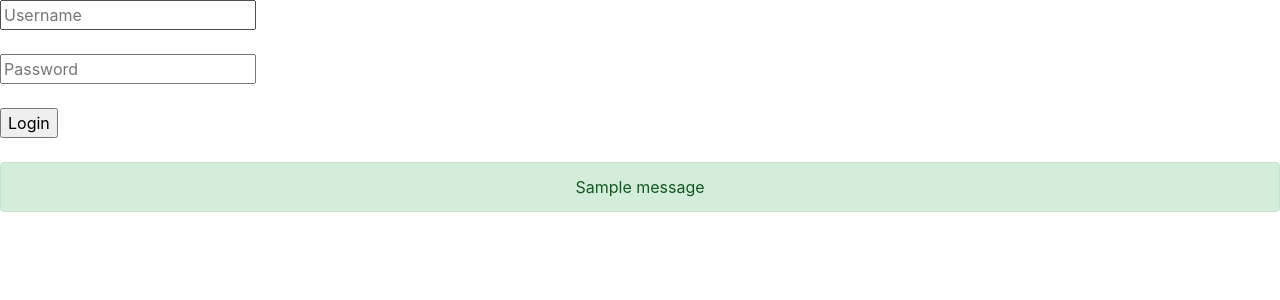
After one commit to bharathjinka09/teluskoDjango, a Django app: page /accounts/login in a window 1280 px wide. The commit adds this page. Shown: the top 300 px of the page. Run offline with Django 3.2, Linux system fonts and the light colour scheme; tables that the repository leaves empty hold one stand-in row (values such as "Sample post"); one stand-in notice (Sample message) is shown; some libraries are stand-ins or nearby versions.

Commit message:
Added login form files

```diff
--- a/accounts/urls.py
+++ b/accounts/urls.py
@@ -2,4 +2,8 @@ from django.urls import path
 
 from . import views
 
-urlpatterns = [path("register", views.register, name="register"),]
+urlpatterns = [
+    path("register", views.register, name="register"),
+    path("login", views.login, name="login"),
+
+]
--- a/accounts/views.py
+++ b/accounts/views.py
@@ -1,8 +1,28 @@
 from django.shortcuts import render,redirect
 from django.contrib import messages
 from django.contrib.auth.models import User,auth
+from django.contrib.auth import authenticate,login
 
 # Create your views here.
+
+def login(request):
+    if request.method == 'POST':
+        username = request.POST['username']
+        password = request.POST['password']
+
+        user = auth.authenticate(username=username,password=password)
+        if user is not None:
+            auth.login(request,user)
+            return redirect('/')
+        else:
+            messages.error(request,'Invalid Credentials')
+            return redirect('login')
+
+
+    else:
+        return render(request,'login.html')
+
+
 def register(request):
 
     if request.method == 'POST':
@@ -26,6 +46,7 @@ def register(request):
                 user.save()
                 # print(f"User {username} created!")
                 messages.success(request,f"User {username} created!")
+                return redirect('login')
         else:
             messages.warning(request,'Password not matching...')
             return redirect('register')
--- a/templates/index.html
+++ b/templates/index.html
@@ -36,7 +36,7 @@
 										<li class="active"><a href="index.html">Home</a></li>
 										<li><a href="contact.html">Contact</a></li>
 										<li><a href="accounts/register">Register</a></li>
-										<!-- <li><a href="contact.html">Contact</a></li> -->
+										<li><a href="accounts/login">Login</a></li>
 									</ul>
 								</nav>
 								<div class="header_phone ml-auto">Call us: 00-56 445 678 33</div>
--- /dev/null
+++ b/templates/login.html
@@ -0,0 +1,33 @@
+<!DOCTYPE html>
+<html lang="en">
+
+<head>
+    <meta charset="UTF-8">
+    <meta name="viewport" content="width=device-width, initial-scale=1.0">
+    <meta http-equiv="X-UA-Compatible" content="ie=edge">
+    <link rel="stylesheet" href="https://stackpath.bootstrapcdn.com/bootstrap/4.3.1/css/bootstrap.min.css"
+        integrity="sha384-ggOyR0iXCbMQv3Xipma34MD+dH/1fQ784/j6cY/iJTQUOhcWr7x9JvoRxT2MZw1T" crossorigin="anonymous">
+
+    <title>Document</title>
+</head>
+
+<body>
+    <form action="login" method="post">
+        {% csrf_token %}
+        <input type="text" name="username" placeholder="Username"><br><br>
+        <input type="password" name="password" placeholder="Password"><br><br>
+        <input type="submit" value="Login"><br>
+    </form><br>
+
+    <div style="text-align: center;">
+
+        {% for msg in messages %}
+        <div class="alert alert-{{msg.level_tag}}" role="alert">
+            {{msg.message}}
+        </div>
+        {% endfor %}
+
+    </div>
+</body>
+
+</html>
```
Also changed, not shown: 1 other file.
